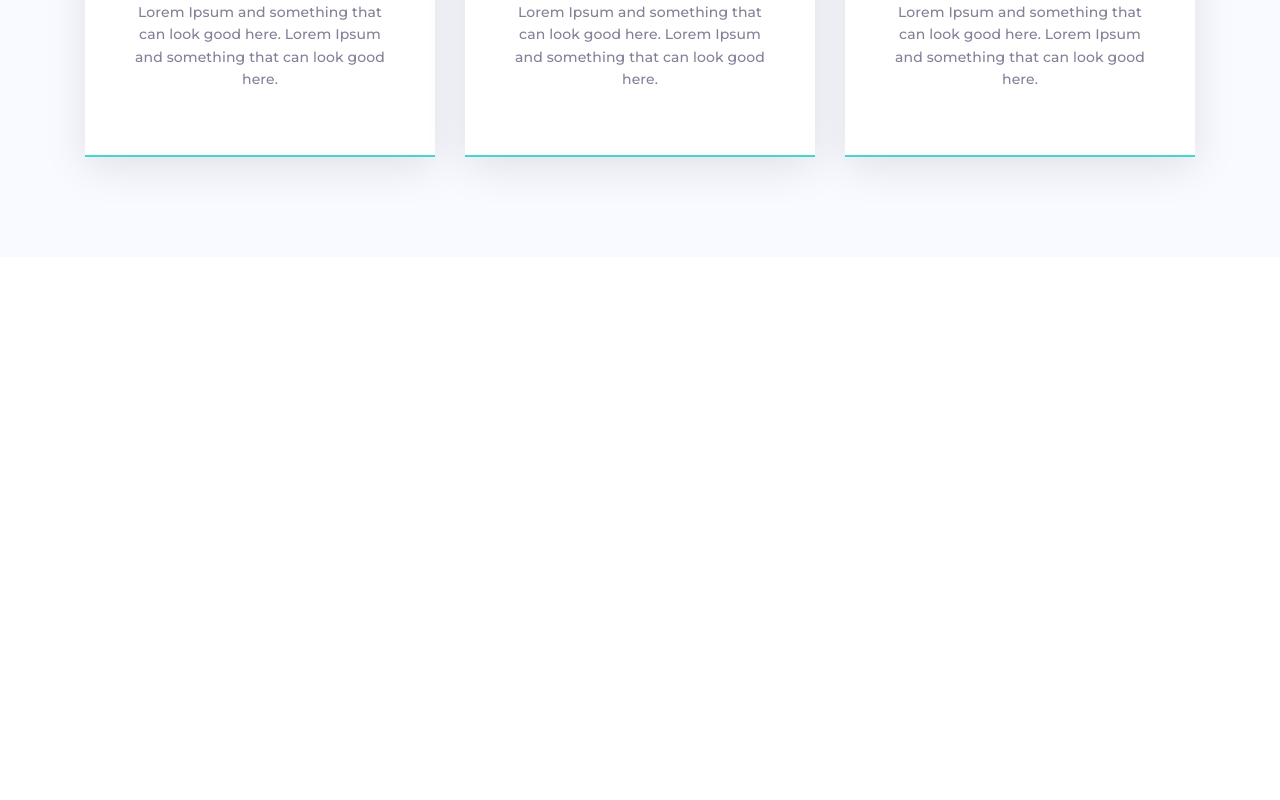
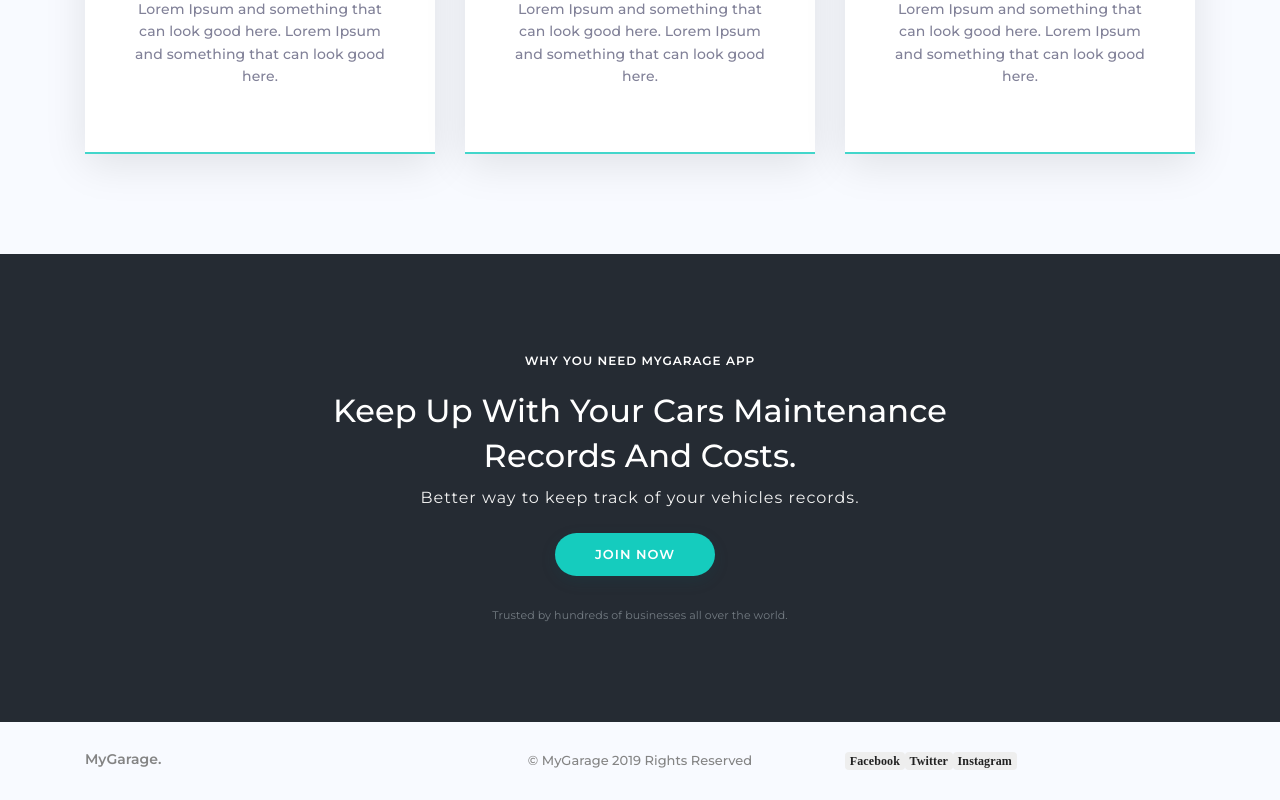
Before and after one commit to efrencav/mygarage-update, a React (Create React App) app in the folder client/: page / in a window 1280 px wide. Shown: the part 1000-1800 px from the top of the page. Before the commit the page ends 1257 px from the top, so only its background shows below. Built offline with nearby package versions, Linux system fonts and the light colour scheme.

Commit message:
new sections to landing page

```diff
--- /dev/null
+++ b/client/src/components/layout/SectionFooter.js
@@ -0,0 +1,29 @@
+import React from "react";
+import { ListGroup, ListGroupItem, Badge, div } from 'reactstrap';
+import "./style.css";
+
+
+export default class SectionFooter extends React.Component {
+    render() {
+        return(
+            <div className="footer-sm">
+            <div className="container">
+              <div className="row">
+                <div className="col-md-4">
+                  <div className="footer-logo" href="#">MyGarage.</div>
+                </div>
+                <div className="col-md-4">
+                  <h6>&copy; MyGarage 2019 Rights Reserved</h6>
+                </div>
+                <div className="col-md-4">
+                    <Badge color="light" href="#">Facebook</Badge>
+                    <Badge color="light" href="#">Twitter</Badge>
+                    <Badge color="light" href="#">Instagram</Badge>
+                </div>
+              </div>
+            </div>
+          </div>
+            )
+    }
+
+}
--- a/client/src/components/layout/SectionHeroHome.js
+++ b/client/src/components/layout/SectionHeroHome.js
@@ -1,60 +1,11 @@
-import React, { Component } from "react";
-import { withRouter } from "react-router-dom";
-import PropTypes from "prop-types";
-import { connect } from "react-redux";
-import { registerUser } from "../../actions/authActions";
-import classnames from "classnames";
-import {  Button, Form, Label, Input, FormGroup } from "reactstrap";
+import React from "react";
+import { Media } from 'reactstrap';
+import "./style.css";
 
 
-class Register extends Component {
-  constructor() {
-    super();
-    this.state = {
-      name: "",
-      email: "",
-      password: "",
-      password2: "",
-      errors: {}
-    };
-  }
-
-  componentDidMount() {
-    // If logged in and user navigates to Register page, should redirect them to dashboard
-    if (this.props.auth.isAuthenticated) {
-      this.props.history.push("/home");
-    }
-  }
-
-  componentWillReceiveProps(nextProps) {
-    if (nextProps.errors) {
-      this.setState({
-        errors: nextProps.errors
-      });
-    }
-  }
-
-  onChange = e => {
-    this.setState({ [e.target.id]: e.target.value });
-  };
-
-  onSubmit = e => {
-    e.preventDefault();
-
-    const newUser = {
-      name: this.state.name,
-      email: this.state.email,
-      password: this.state.password,
-      password2: this.state.password2
-    };
-
-    this.props.registerUser(newUser, this.props.history);
-  };
-
-  render() {
-    const { errors } = this.state;
-
-    return(
+export default class SectionHeroHome extends React.Component {
+    render() {
+        return(
             <div className="hero-home hero-2">
                     <div className="container-m">
                         <div className="app-hero">
@@ -65,7 +16,7 @@
                                 meaningful data. Login to the app now.</p> */}
                             </div>
                             <div className="hero-img wow fadeInUp">
-                            <img src="https://s3.amazonaws.com/garage-images-app/car.png" alt="Hero Image"/>
+                            <Media src="https://s3.amazonaws.com/garage-images-app/car.png" alt="Hero Image"/>
                           </div>
                     </div>
                 </div>
@@ -74,19 +25,3 @@
     }
 
 }
-
-Register.propTypes = {
-    registerUser: PropTypes.func.isRequired,
-    auth: PropTypes.object.isRequired,
-    // errors: PropTypes.object.isRequired
-  };
-
-  const mapStateToProps = state => ({
-    auth: state.auth,
-    errors: state.errors
-  });
-
-  export default connect(
-    mapStateToProps,
-    { registerUser }
-  )(withRouter(Register));
--- /dev/null
+++ b/client/src/components/layout/SectionWhyHome.js
@@ -0,0 +1,27 @@
+import React from "react";
+import { Badge } from 'reactstrap';
+import "./style.css";
+
+
+export default class SectionWhyHome extends React.Component {
+    render() {
+        return(
+          <div className="cta-big cta-alt">
+            <div className="container">
+              <div className="row text-center">
+                <div className="col-md-10 col-lg-8">
+                  <div className="cta-big-inner wow fadeInUp">
+                    <h4>Why you need MyGarage App</h4>
+                    <h1>Keep up with your cars maintenance records and costs.</h1>
+                    <p>Better way to keep track of your vehicles records. </p>
+                    <Badge href="#" className="btn btn-action btn-white">Join now</Badge>
+                    <h5>Trusted by hundreds of businesses all over the world.</h5>
+                  </div>
+                </div>
+              </div>
+            </div>
+          </div>
+            )
+    }
+
+}
--- a/client/src/pages/Landing.js
+++ b/client/src/pages/Landing.js
@@ -2,6 +2,10 @@
 import LandingPageMenu from "../components/layout/SectionMenu";
 import SectionHeroHome from "../components/layout/SectionHeroHome";
 import SectionServices from "../components/layout/SectionServices";
+import SectionWhyHome from "../components/layout/SectionWhyHome";
+import SectionFooter from "../components/layout/SectionFooter";
+
+
 
 
 // import { Link } from "react-router-dom";
@@ -15,6 +19,8 @@
       <LandingPageMenu />
       <SectionHeroHome />
       <SectionServices />
+      <SectionWhyHome />
+      <SectionFooter />
       </Fragment>
     );
   }
```
